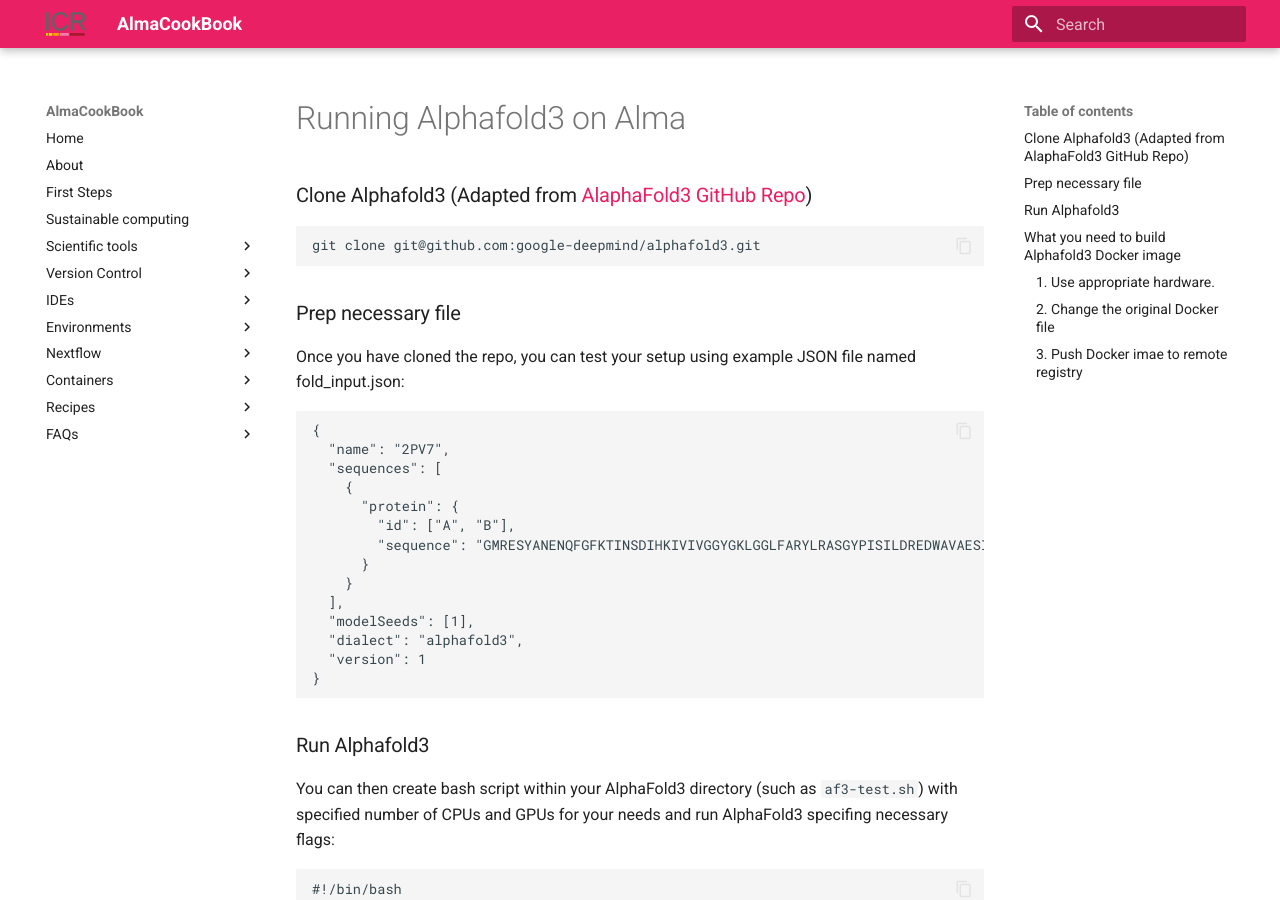
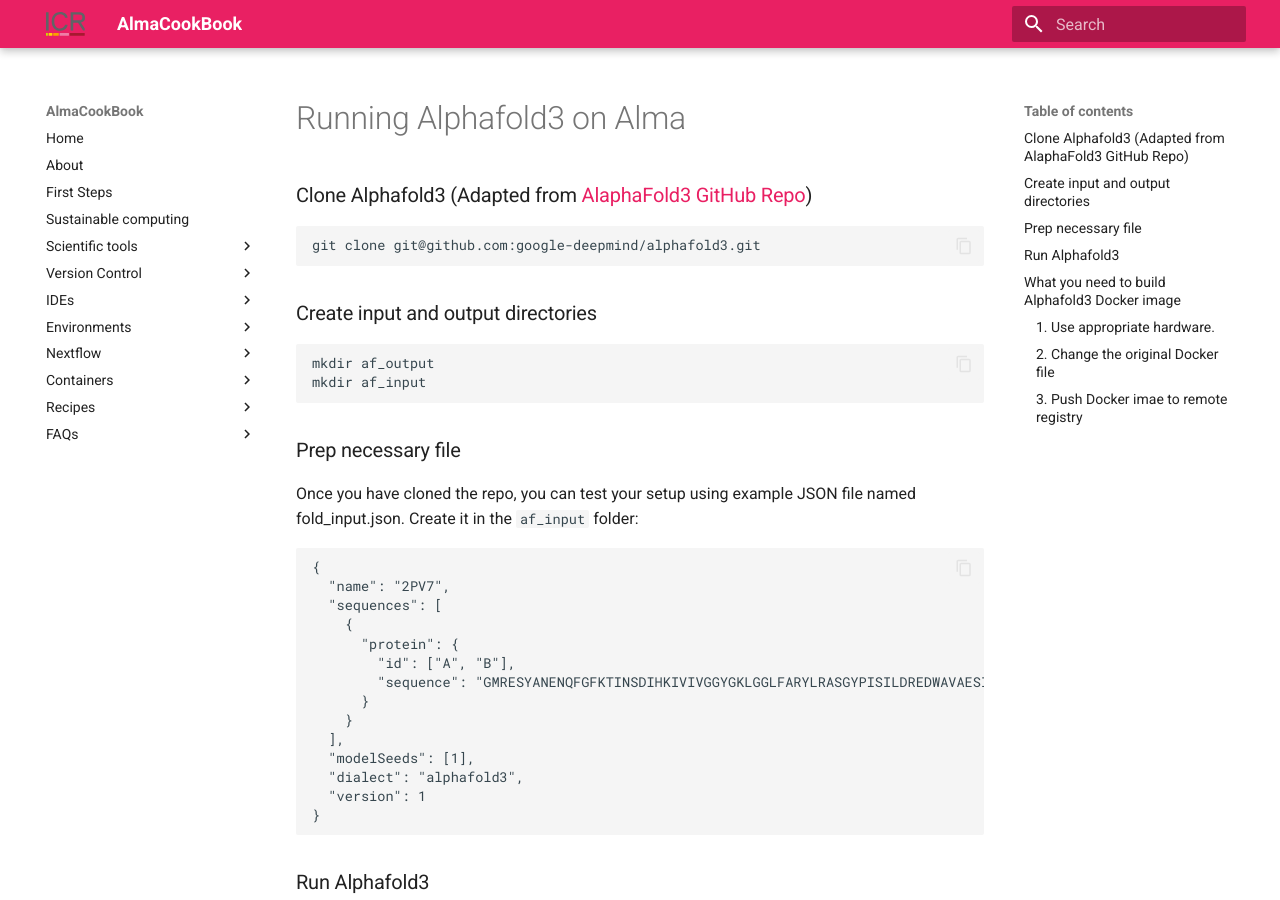
Before and after one commit to AlmaCookBook/AlmaCookBook.github.io, an MkDocs documentation site: the page built from docs/recipes/alphafold3.md, in a window 1280 px wide and 900 px high. Built offline with MkDocs 1.6.1 and Material for MkDocs 9.7.7, drawn with Linux system fonts in a browser that asks for light colours.

Commit message:
added detail to the instruction

````diff
--- a/docs/recipes/alphafold3.md
+++ b/docs/recipes/alphafold3.md
@@ -6,8 +6,16 @@
 git clone git@github.com:google-deepmind/alphafold3.git
 ```
 
+### Create input and output directories
+
+```
+mkdir af_output
+mkdir af_input
+```
+
+
 ### Prep necessary file
-Once you have cloned the repo, you can test your setup using example JSON file named fold_input.json:
+Once you have cloned the repo, you can test your setup using example JSON file named fold_input.json. Create it in the `af_input` folder:
 
 ```
 {
````
